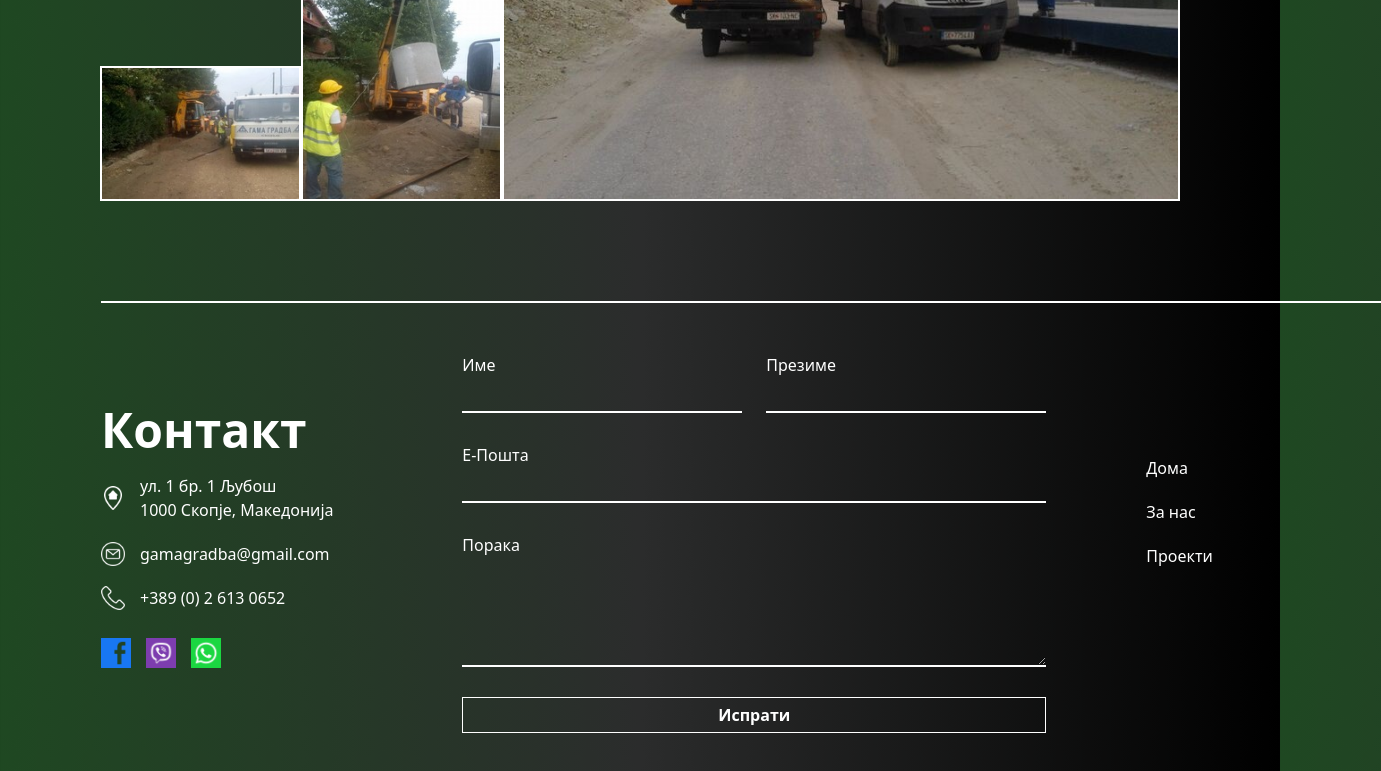
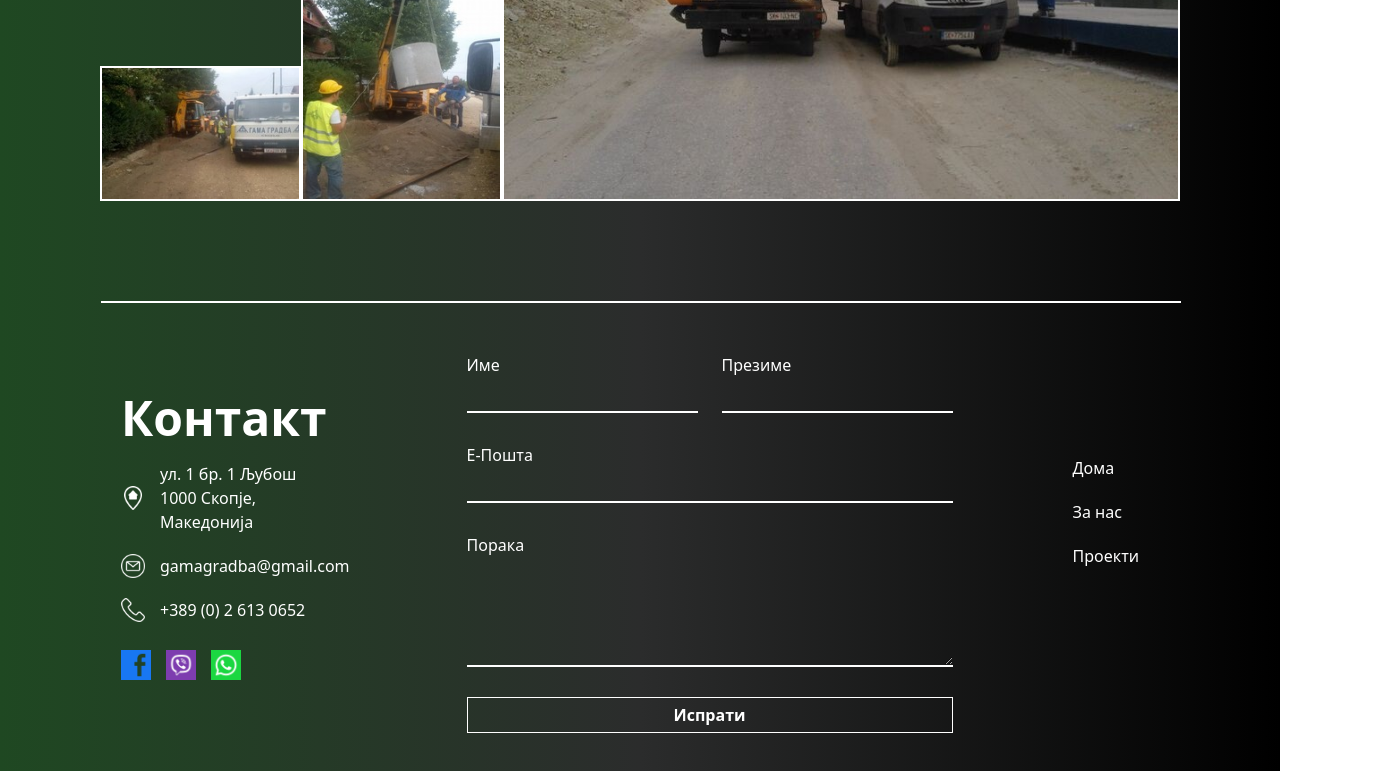
Before and after one commit to jovanjovanjovan/gamagradbaweb, a website: page index.html in a window 1280 px wide. Shown: the part 2776-3547 px from the top of the page, 1381 px wide, since content can reach past the window. Drawn offline with nearby package versions, Linux system fonts and the light colour scheme.

Commit message:
Update index.html

```diff
--- a/index.html
+++ b/index.html
@@ -367,10 +367,10 @@
             </div> -->
         </div>
 
-        <div id="kontakt" class="mt-[100px] w-screen overflow-x-hidden mx-[20px] md:mx-[1px] border-t-2 border-white flex flex-col md:flex-row items-start md:items-center justify-between px-4 md:px-0 gap-y-12">
+        <div id="kontakt" class="mt-[100px] w-full overflow-x-hidden mx-[20px] md:mx-[1px] border-t-2 border-white flex flex-col md:flex-row items-start md:items-center justify-between md:px-0 gap-y-12">
 
             <!-- Contact Info -->
-            <div class="w-full md:w-1/3">
+            <div class="w-full md:w-1/3 mx-[20px]">
                 <div class="mb-[20px] border-b-0">
                     <p class="text-3xl md:text-5xl font-bold">Контакт</p>
                 </div>
@@ -405,7 +405,7 @@
             </div>
 
             <!-- Contact Form -->
-            <div class="w-full mt-[50px]">
+            <div class="w-full mt-[50px] mx-[20px]">
                 <div class="flex flex-col gap-[30px] mx-auto md:mx-[100px]">
                     <div class="flex flex-col md:flex-row justify-center gap-6">
                         <div class="flex flex-col gap-[10px] w-full md:w-1/2">
```
